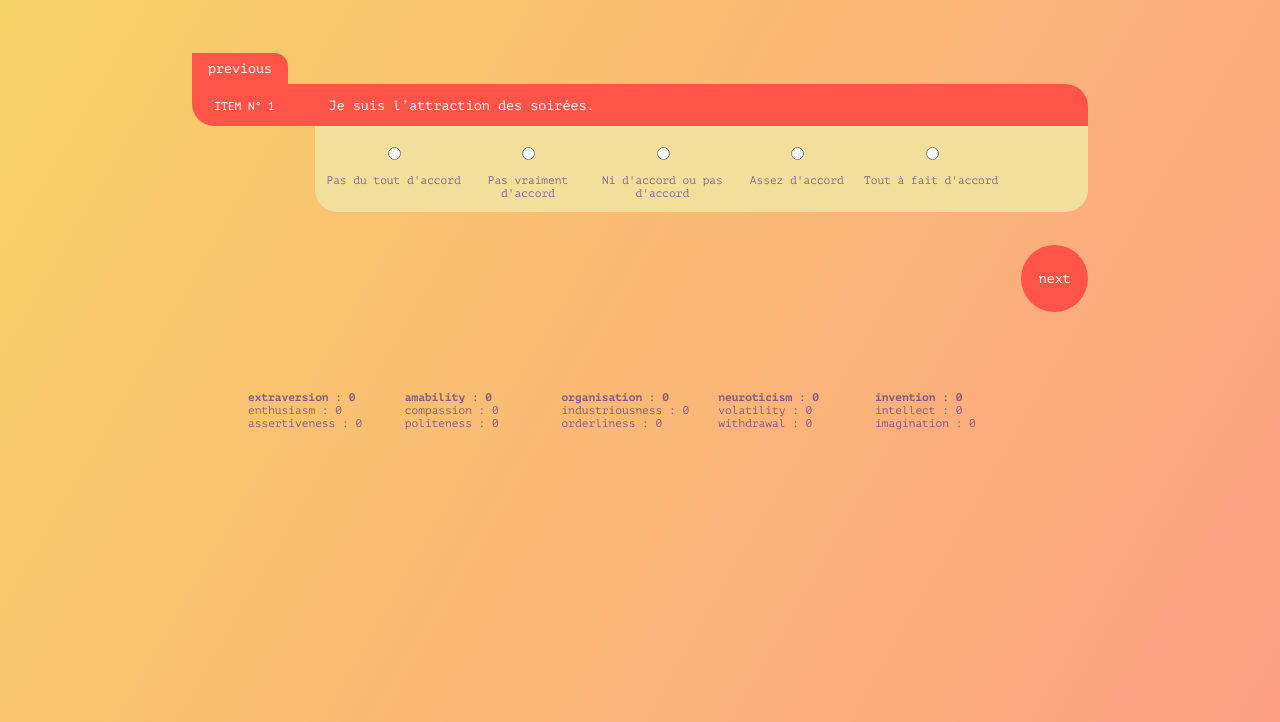
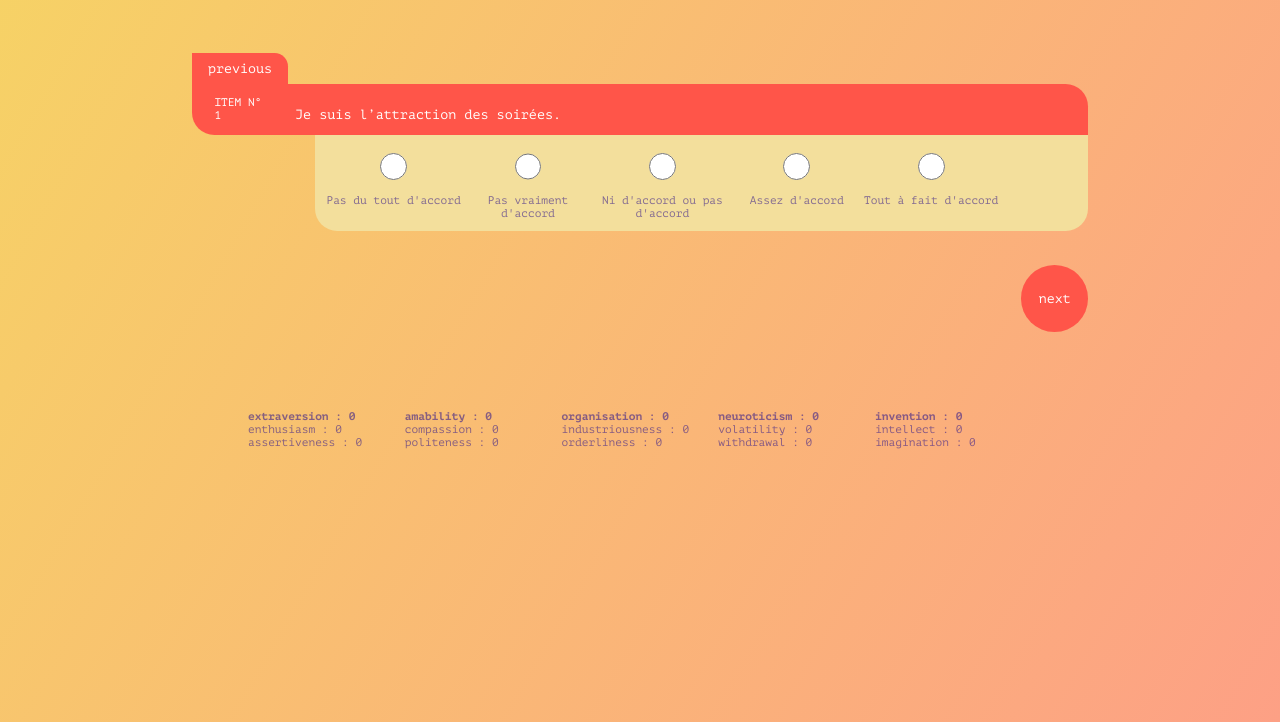
Before and after one commit to exitshadow/yurshape, a plain HTML site: page index.html in a window 1280 px wide. Shown: the part 78-800 px from the top of the page. Drawn offline with Linux system fonts and the light colour scheme.

Commit message:
more css tweaking

```diff
--- a/css/style.css
+++ b/css/style.css
@@ -11,11 +11,21 @@
     font-weight: bold;
 }
 
+*,
+*:before,
+*:after {
+  box-sizing: border-box;
+}
+
 html {
     height: 100%;
     background-image: linear-gradient(120deg, #f6d365 0%, #fda085 100%);
     background-repeat: no-repeat;
     background-attachment: fixed;
+    -webkit-transition: all 0.5s;
+        -moz-transition: all 0.5s;
+        -o-transition: all 0.5s;
+        transition: all 0.5s;
 }
 
 body {
@@ -25,8 +35,6 @@ body {
     font-weight: normal;
     font-size: .7em;
     color: #3d228a9d;
-
-
 }
 
 header {
@@ -45,6 +53,16 @@ button {
     padding: 8px;
     color: white;
     font-family: 'PTMonoRegular';
+    -webkit-transition: all 0.5s;
+        -moz-transition: all 0.5s;
+        -o-transition: all 0.5s;
+        transition: all 0.5s;
+    cursor: pointer;
+}
+
+button:hover {
+    color: #f3df9c;
+    text-shadow: 2px 2px 3px #7b2ea8;
 }
 
 button[value='previous'] {
@@ -60,7 +78,7 @@ button[value='next'] {
     width: 5em;
     height: 5em;
     padding: 16px;
-    border-radius: 6em;
+    border-radius: 50%;
     float: right;
 }
 
@@ -110,6 +128,35 @@ button[value='next'] {
     vertical-align: top;
 }
 
+.single-answer-box input {
+    /*-webkit-appearance: none;
+    appearance: none;
+    background-color: #fff;*/
+    margin: 0;
+    font-size: 1.2em;
+    width: 2em;
+    height: 2em;
+    border-radius: 50%;
+    border: 0.15em solid #3d228a9d;
+}
+
+/*.single-answer-box input::before {
+    content: "";
+    width: 1em;
+    height: 1em;
+    border-radius: 50%;
+    transform: scale(0);
+    -webkit-transition: 120ms transform ease-in-out;
+    -moz-transition: 120ms transform ease-in-out;
+
+    transition: 120ms transform ease-in-out;
+    box-shadow: inset 1em 1em #3d228a9d;
+}
+
+.single-answer-box input:checked {
+    transform: scale(1);
+}*/
+
 .results-box {
     width: 70em;
     margin: 16em auto auto auto;
```
